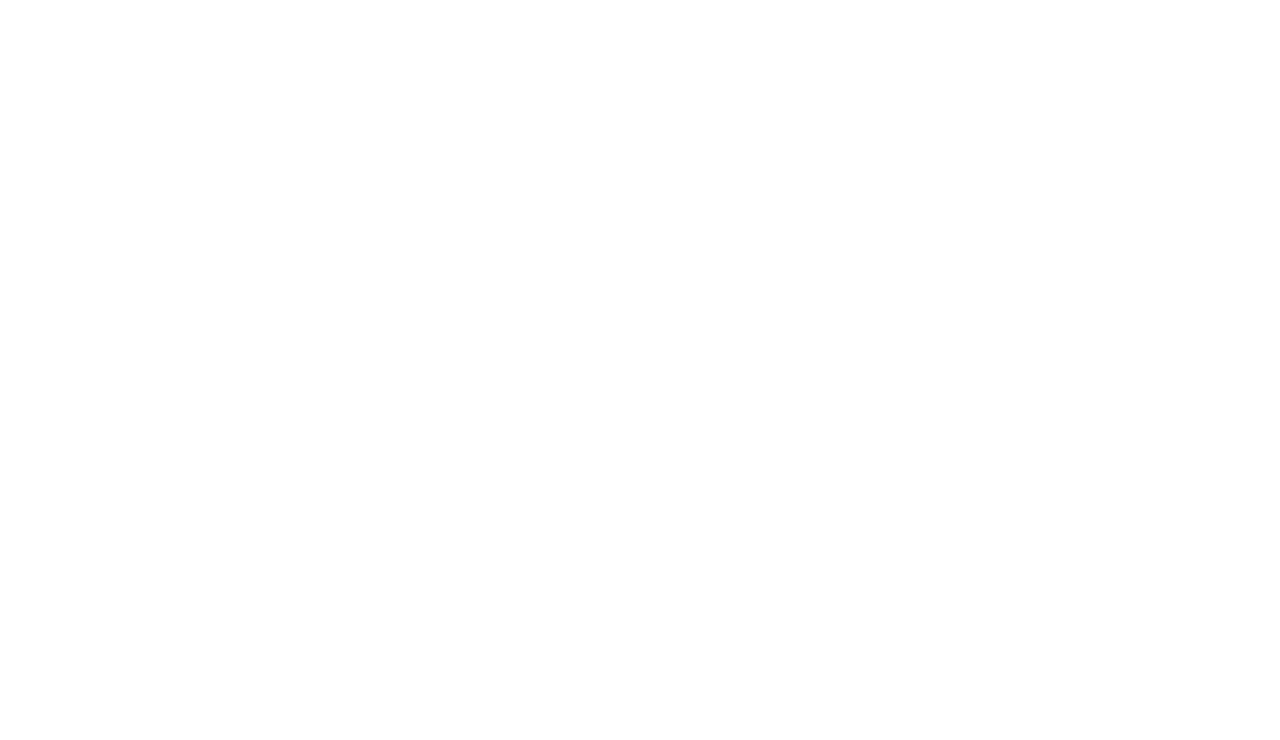
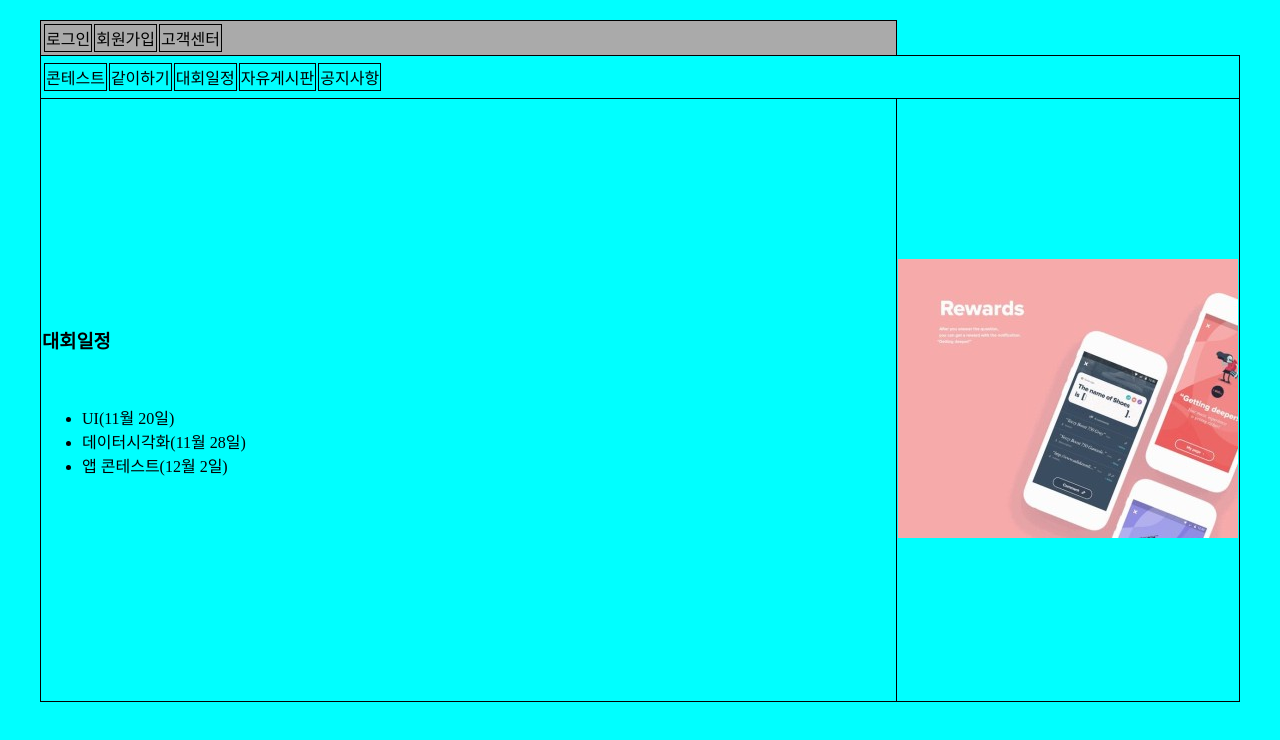
Before and after one commit to seoyoungbae2135/ray, a plain HTML site: page 20231106/table_test.html in a window 1280 px wide. Drawn offline with Linux system fonts and the light colour scheme.

Commit message:
study1106

```diff
--- /dev/null
+++ b/20231106/static/css/table.css
@@ -0,0 +1,30 @@
+/* table_test.css */
+body{
+    background-color:aqua;
+    margin:0;
+}
+#wrap{
+    width:1200px;
+    border-collapse:collapse;
+    margin:20px auto;
+}
+#wrap tr td{
+    border:1px solid #000;
+}
+#header{
+    width:100%;
+    height:20px;
+    background-color:#aaa;
+}
+
+#menu{
+    width:100%;
+    height:40px;
+}
+#date{
+    width:300px;
+    height:600px;
+}
+#image{
+    width:900px;
+}
--- /dev/null
+++ b/20231106/static/css/table_test_t.css
@@ -0,0 +1,18 @@
+/*    */
+body{
+    margin:0;
+}
+#wrap{
+    border-collapse:collapse;
+    width:1000px;
+}
+#wrap tr td{
+    border:1px solid #000; /* table의 외곽선 지정 */
+}
+#top{
+    width:100%;
+}
+#top table{
+    float:right; /* 테이블내의 모든것을 우측으로 정렬, 요즘은 flex,  grid 사용
+                    float는 상위태그의영향을 받지않는다. */
+}
--- a/20231106/table_test.html
+++ b/20231106/table_test.html
@@ -5,8 +5,49 @@
     <meta charset="UTF-8">
     <meta name="viewport" content="width=device-width, initial-scale=1.0">
     <title>테이블실습final</title>
+    <link rel="stylesheet" href="./static/css/table.css">
 </head>
 <body>
+    <table id="wrap">
+        <tr>
+            <td id="header" cplspan="2">
+                <table>
+                    <tr id="login">
+                        <td class="loginMenu">로그인</td>
+                        <td class="loginMenu">회원가입</td>
+                        <td class="loginMenu">고객센터</td>
+                    </tr>
+                </table>
+            </td>
 
+        </tr>
+        <tr>
+            <td id="menu" colspan="2">
+                <table>
+                    <tr>
+                        <td class="enterMenu">콘테스트</td>
+                        <td class="entermenu">같이하기</td>
+                        <td class="enterMenu">대회일정</td>
+                        <td class="enterMenu">자유게시판</td>
+                        <td class="enterMenu">공지사항</td>
+                    </tr>
+                </table>
+            </td>
+
+        </tr>
+        <tr>
+            <td id="date">
+                <h3>대회일정</h3><br>
+                <ul>
+                    <li>UI(11월 20일)</li>
+                    <li>데이터시각화(11월 28일)</li>
+                    <li>앱 콘테스트(12월 2일)</li>
+                </ul>
+            </td>
+            <td id="image">
+                <img src="./static/image/uiimage.jfif" alt="ui이미지">
+            </td>
+        </tr>
+    </table>
 </body>
 </html>
```
Also changed, not shown: 20231106/table_test_t.html (added, +34 -0 lines), 20231106/static/image/uiimage.jfif (added).
